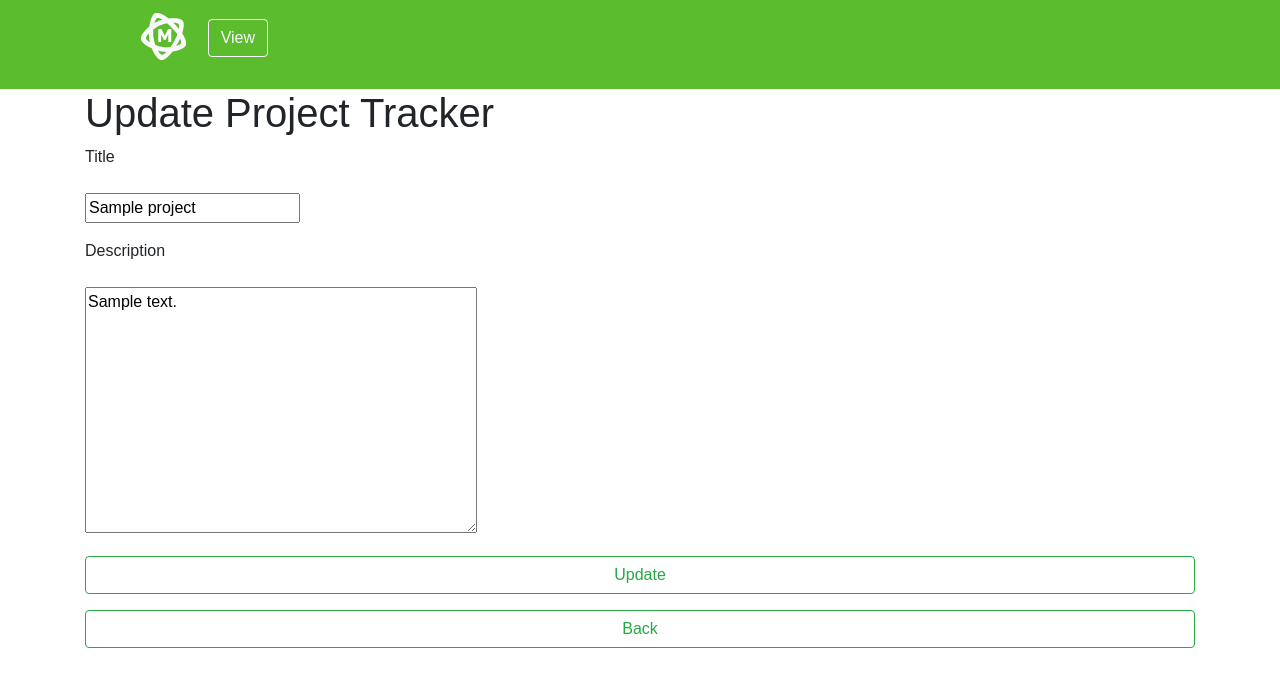
After one commit to coffee3333/python_group_3_lesson_53_atai_mamytov, a Django app: page /project/1/edit in a window 1280 px wide. The commit adds this page. Shown: the top 687 px of the page. Run offline with Django 3.2, Linux system fonts and the light colour scheme; tables that the repository leaves empty hold one stand-in row (values such as "Sample post"); some libraries are stand-ins or nearby versions.

Commit message:
Added project_update.html, created updateView for Project

```diff
--- a/source/main/urls.py
+++ b/source/main/urls.py
@@ -34,5 +34,6 @@ urlpatterns = [
     path('statuses/delete/<int:pk>', StatusesDeleteView.as_view(), name='status_delete'),
     path('projects/', ProjectView.as_view(), name='project_ls'),
     path('project/<int:pk>', ProjectDetailView.as_view(), name='project_detail'),
-    path('project/create/', ProjectCreateView.as_view(), name='project_create')
+    path('project/create/', ProjectCreateView.as_view(), name='project_create'),
+    path('project/<int:pk>/edit', ProjectUpdateView.as_view(), name='project_edit')
 ]
--- a/source/webapp/templates/project/project_ls.html
+++ b/source/webapp/templates/project/project_ls.html
@@ -17,7 +17,7 @@
                 <h4>{{ project.title }} </h4>
                 <div class="container mb-5">{{ project.description }}</div>
                 <a href="{% url 'project_detail' project.pk %}" class="btn btn-outline-success">More</a>
-{#                <a href="{% url 'project_create' project.pk %}" class="btn btn-outline-success">Edit</a>#}
+                <a href="{% url 'project_edit' project.pk %}" class="btn btn-outline-success">Edit</a>
 {#                <a href="{% url 'task_track_delete' tracker.pk %}" class="btn btn-outline-success">Delete</a>#}
             </div>
         {% endfor %}
--- /dev/null
+++ b/source/webapp/templates/project/project_update.html
@@ -0,0 +1,15 @@
+{% extends 'base.html' %}
+
+{% block title %}Update Project Tracker{% endblock %}
+
+{% block menu %}
+    <a href="{% url 'project_detail' project.pk %}" class="btn btn-outline-light">View</a>
+{% endblock %}
+
+{% block content %}
+    <h1>Update Project Tracker</h1>
+    <form method="POST" action="{% url 'project_edit' project.pk %}">
+        {% include 'partial/task_tracker_form.html' with button_text="Update" %}
+    </form>
+    <a href="{% url 'project_ls' %}"class="btn btn-outline-success btn-block">Back</a>
+{% endblock %}
--- a/source/webapp/views/project_views.py
+++ b/source/webapp/views/project_views.py
@@ -27,16 +27,15 @@ class ProjectCreateView(CreateView):
     form_class = ProjectForm
     success_url = reverse_lazy('project_ls')
 
-#
-# class TaskTrackerUpdateView(UpdateView):
-#     model = Tracker
-#     template_name = 'tracker/update.html'
-#     form_class = TrackerForm
-#     context_object_name = 'task_tracker'
-#
-#     def get_success_url(self):
-#         return reverse('task_track', kwargs={'pk': self.object.pk})
-#
+
+class ProjectUpdateView(UpdateView):
+    model = Project
+    template_name = 'project/project_update.html'
+    form_class = ProjectForm
+    context_object_name = 'project'
+    success_url = reverse_lazy('project_ls')
+
+
 #
 # class TaskTrackerDeleteView(DeleteView):
 #     template_name = 'tracker/delete.html'
```
